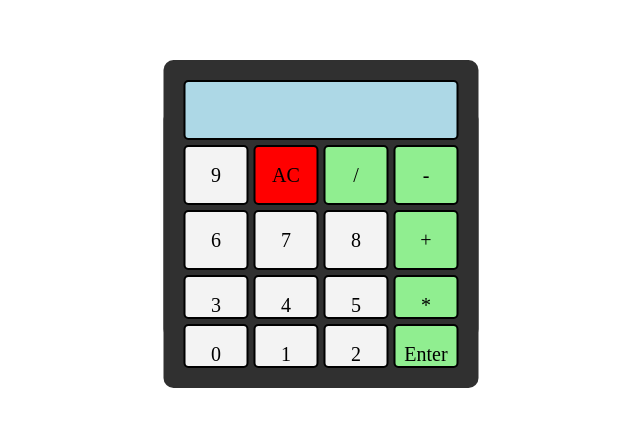
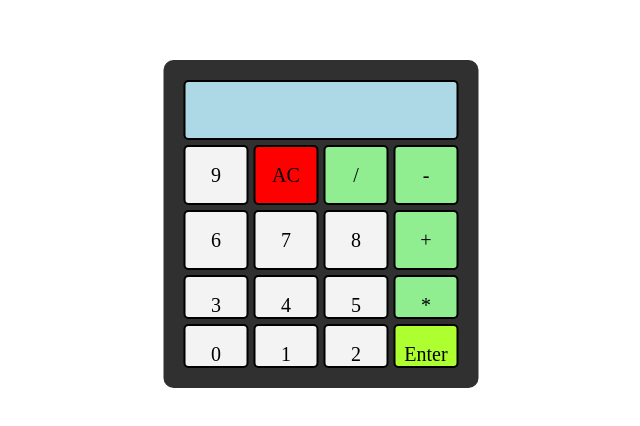
Before and after one commit to BartaValentin/Calculator, a plain HTML site: page index.html in a window 1280 px wide. Shown: the part 176-602 px from the top of the page, without its empty margins (319-959 px from the left). Drawn offline with Linux system fonts and the light colour scheme.

Commit message:
fix calculator

```diff
--- a/calculator.css
+++ b/calculator.css
@@ -53,6 +53,16 @@
     padding-top: 17px;
 }
 
+.enter {
+    background-color: greenyellow;
+    border: 2px solid black;
+    border-radius: 5px;
+    grid-column: span 2;
+    font-size: 20px;
+    text-align: center;
+    padding-top: 17px;
+}
+
 .key:hover {
     border: 1px solid #eeeeee;
 }
@@ -60,3 +70,7 @@
 .action:hover {
     border: 1px solid #ccffcc;
 }
+
+.delete:hover {
+    border: 1px solid orange;
+}
--- a/calculator.js
+++ b/calculator.js
@@ -1,151 +1,36 @@
-const keys = [
-    {
-        id: 0,
-        style: 'screen',
-        text: '',
-        action: 'write'
-    },
-    {
-        id: 1,
-        style: 'key',
-        text: '9',
-        action: 'write'
-    },
-    {
-        id: 2,
-        style: 'delete',
-        text: 'AC',
-        action: 'delete'
-    },
-    {
-        id: 3,
-        style: 'action',
-        text: '/',
-        action: 'write'
-    },
-    {
-        id: 4,
-        style: 'action',
-        text: '-',
-        action: 'write'
-    },
-    {
-        id: 5,
-        style: 'key',
-        text: '6',
-        action: 'write'
-    },
-    {
-        id: 6,
-        style: 'key',
-        text: '7',
-        action: 'write'
-    },
-    {
-        id: 7,
-        style: 'key',
-        text: '8',
-        action: 'write'
-    },
-    {
-        id: 8,
-        style: 'action',
-        text: '+',
-        action: 'write'
-    },
-    {
-        id: 9,
-        style: 'key',
-        text: '3',
-        action: 'write'
-    },
-    {
-        id: 10,
-        style: 'key',
-        text: '4',
-        action: 'write'
-    },
-    {
-        id: 11,
-        style: 'key',
-        text: '5',
-        action: 'write'
-    },
-    {
-        id: 12,
-        style: 'action',
-        text: '*',
-        action: 'write'
-    },
-    {
-        id: 13,
-        style: 'key',
-        text: '0',
-        action: 'write'
-    },
-    {
-        id: 13,
-        style: 'key',
-        text: '1',
-        action: 'write'
-    },
-    {
-        id: 13,
-        style: 'key',
-        text: '2',
-        action: 'write'
-    },
-    {
-        id: 13,
-        style: 'action',
-        text: 'Enter',
-        action: 'enter'
-    },
-];
+class Calculator {
 
-drawCalculator();
-drawKeys();
+    write(node) {
+        const selected = document.getElementById(node.id);
+        document.getElementById('screen').innerHTML += selected.innerHTML;
+    }
 
-function drawCalculator() {
-    document.getElementById('calculator').classList.add('calculator-base');
-    document.getElementById('screen').classList.add('calculator-base');
-}
+    evalExpression() {
+        let expr = document.getElementById('screen').innerHTML;
+        document.getElementById('screen').innerHTML = eval(expr);
+    }
 
-function drawKeys() {
-
-
-    for (let i = 0; i < keys.length; i++) {
-        let node = document.createElement('div');
-
-        let textnode = document.createTextNode(keys[i].text);
-
-        node.appendChild(textnode);
-        node.classList.add(keys[i].style);
-        node.id = keys[i].id;
-
-        if (keys[i].action === 'write') {
-            node.addEventListener('click', function () { write(keys[i]); }, false);
-        } else if (keys[i].action === 'enter') {
-            node.addEventListener('click', function () { evalExpression(); }, false);
-        } else if (keys[i].action === 'delete') {
-            node.addEventListener('click', function () { deleteScreen(); }, false);
-        }
-
-        document.getElementById("calculator").appendChild(node);
+    deleteScreen() {
+        document.getElementById('screen').innerHTML = '';
     }
 
 }
 
-function write(node) {
-    const selected = document.getElementById(node.id);
-    document.getElementById('0').innerHTML += selected.innerHTML;
+const calculator = new Calculator();
+
+let keys = document.getElementById("calculator").querySelectorAll('.key');
+
+for (let i = 0; i < keys.length; i++) {
+    keys[i].addEventListener("click", function ()
+    {
+        calculator.write(keys[i]);
+    });
 }
 
-function evalExpression() {
-    let expr = document.getElementById('0').innerHTML;
-    document.getElementById('0').innerHTML = eval(expr);
-}
+document.getElementById("calculator").querySelector('.delete').addEventListener('click', function () {
+    calculator.deleteScreen();
+});
 
-function deleteScreen() {
-    document.getElementById('0').innerHTML = '';
-}
+document.getElementById("calculator").querySelector('.enter').addEventListener('click', function () {
+    calculator.evalExpression();
+});
--- a/index.html
+++ b/index.html
@@ -10,8 +10,25 @@
 
 <body>
 
-    <div id="screen"></div>
-    <div id="calculator"></div>
+    <div id="calculator" class="calculator-base">
+        <div id="screen" class="screen"></div>
+        <div id="0" class="key">9</div>
+        <div id="1" class="delete">AC</div>
+        <div id="2" class="key action">/</div>
+        <div id="3" class="key action">-</div>
+        <div id="4" class="key">6</div>
+        <div id="5" class="key">7</div>
+        <div id="6" class="key">8</div>
+        <div id="7" class="key action">+</div>
+        <div id="8" class="key">3</div>
+        <div id="9" class="key">4</div>
+        <div id="8" class="key">5</div>
+        <div id="9" class="key action">*</div>
+        <div id="10" class="key">0</div>
+        <div id="11" class="key">1</div>
+        <div id="12" class="key">2</div>
+        <div id="13" class="enter">Enter</div>
+    </div>
 
 </body>
 
```
